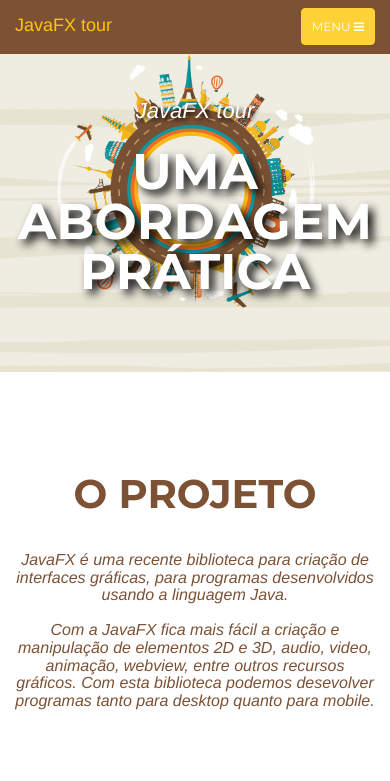
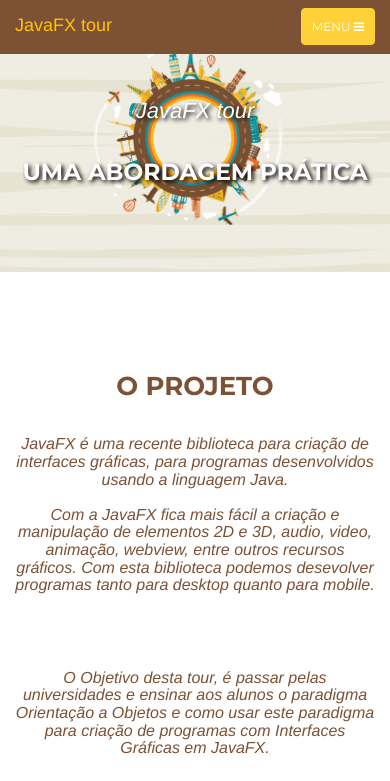
Before and after one commit to VRPazdeJesus/javafxtour, a plain HTML site: page index.html in a window 390 px wide. Shown: the top 781 px of the page. Drawn offline with nearby package versions, Linux system fonts and the light colour scheme; a web font is replaced by a local one.

Commit message:
Novo ajuste de responsividade

```diff
--- a/css/style.css
+++ b/css/style.css
@@ -12,3 +12,28 @@
     background-color: #8C6047;
     color: white;
 }
+
+@media (min-width: 768px)
+header .intro-text .intro-heading {
+    font-family: "Montserrat", "Helvetica Neue", Helvetica, Arial, sans-serif;
+    text-transform: uppercase;
+    font-weight: 700;
+    font-size: 520%;
+    line-height: 75px;
+    margin-bottom: 50px;
+}
+
+header .intro-text .intro-heading {
+    font-family: "Montserrat", "Helvetica Neue", Helvetica, Arial, sans-serif;
+    text-transform: uppercase;
+    font-weight: 700;
+    font-size: 167%;
+    line-height: 50px;
+    margin-bottom: 25px;
+}
+
+section h2.section-heading {
+    font-size: 185%;
+    margin-top: 0;
+    margin-bottom: 15px;
+}
```
